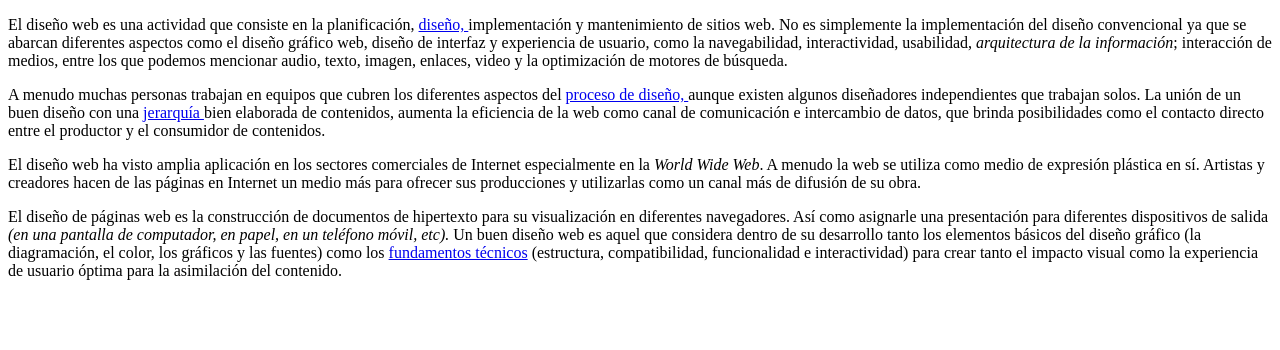
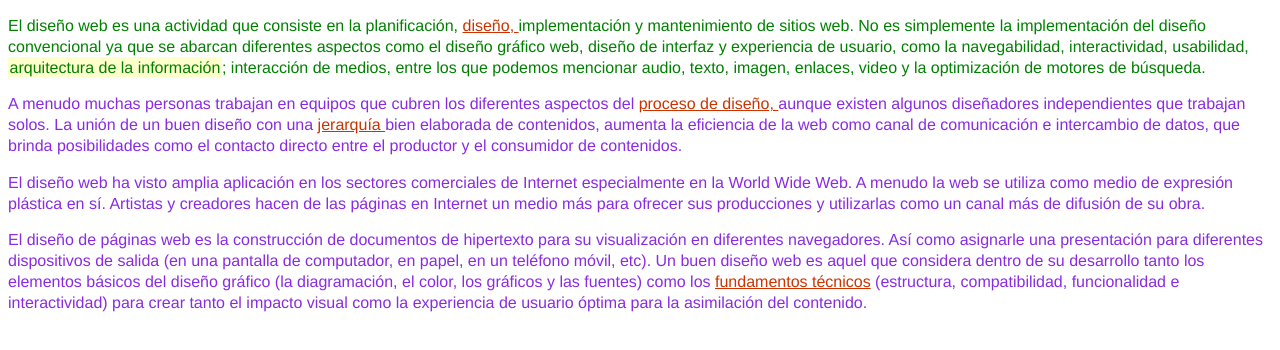
Before and after one commit to maurodh/estilos, a website: page public_html/index.html in a window 1280 px wide. Drawn offline with Linux system fonts and the light colour scheme.

Commit message:
aplicando estilos a mi pagina

```diff
--- /dev/null
+++ b/public_html/estilos.css
@@ -0,0 +1,25 @@
+/*
+To change this license header, choose License Headers in Project Properties.
+To change this template file, choose Tools | Templates
+and open the template in the editor.
+*/
+/*
+    Created on : Jun 18, 2018, 7:45:03 PM
+    Author     : 00140482
+*/
+
+*{ font: 1em/1.3 Euphemia, Helvetica, sans-serif; }
+
+p{ color: blueviolet; }
+
+#primero p{ color: green; }
+
+a{ color: #CC3300; }
+
+#primero em{ background: #FFFFCC; padding: .1em; }
+
+.especial em{ background: #FFCC99; border: 1px solid #FF9900; padding: .1em; }
+
+
+
+#segundo{text-align: center;}
--- a/public_html/index.html
+++ b/public_html/index.html
@@ -9,6 +9,7 @@ and open the template in the editor.
         <title>Practicando Estilos</title>
         <meta charset="UTF-8">
         <meta name="viewport" content="width=device-width, initial-scale=1.0">
+        <link href="estilos.css" rel="stylesheet" type="text/css"/>
     </head>
     <body>
         <div id="primero">
@@ -18,7 +19,7 @@ and open the template in the editor.
 </div>
 
 <div class="normal">
-<p>A menudo muchas personas trabajan en equipos que cubren los diferentes aspectos del <span><a href="#">proceso de diseño, </a> aunque existen algunos diseñadores independientes que trabajan solos. </span>
+<p div="segundo">A menudo muchas personas trabajan en equipos que cubren los diferentes aspectos del <span><a href="#">proceso de diseño, </a> aunque existen algunos diseñadores independientes que trabajan solos. </span>
 La unión de un buen diseño con una <a href="#">jerarquía </a>bien elaborada de contenidos, aumenta la eficiencia de la web como canal de comunicación e intercambio de datos, que brinda posibilidades como el contacto directo entre el productor y el consumidor de contenidos. </p>
 <p>El diseño web ha visto amplia aplicación en los sectores comerciales de Internet especialmente en la <em class="especial">World Wide Web</em>. A menudo la web se utiliza como medio de expresión plástica en sí. Artistas y creadores hacen de las páginas en Internet un medio más para ofrecer sus producciones y utilizarlas como un canal más de difusión de su obra. </p>
 
```
